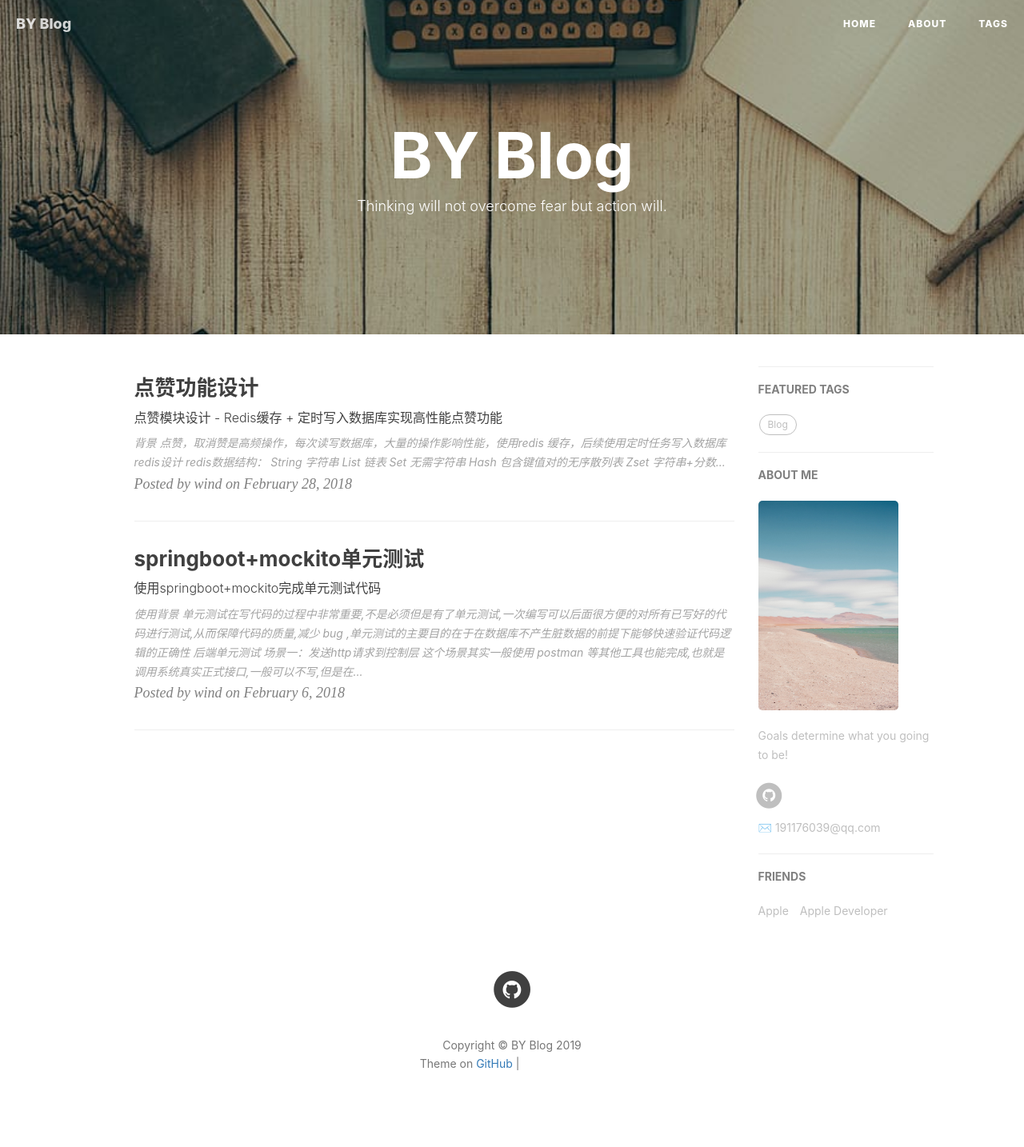
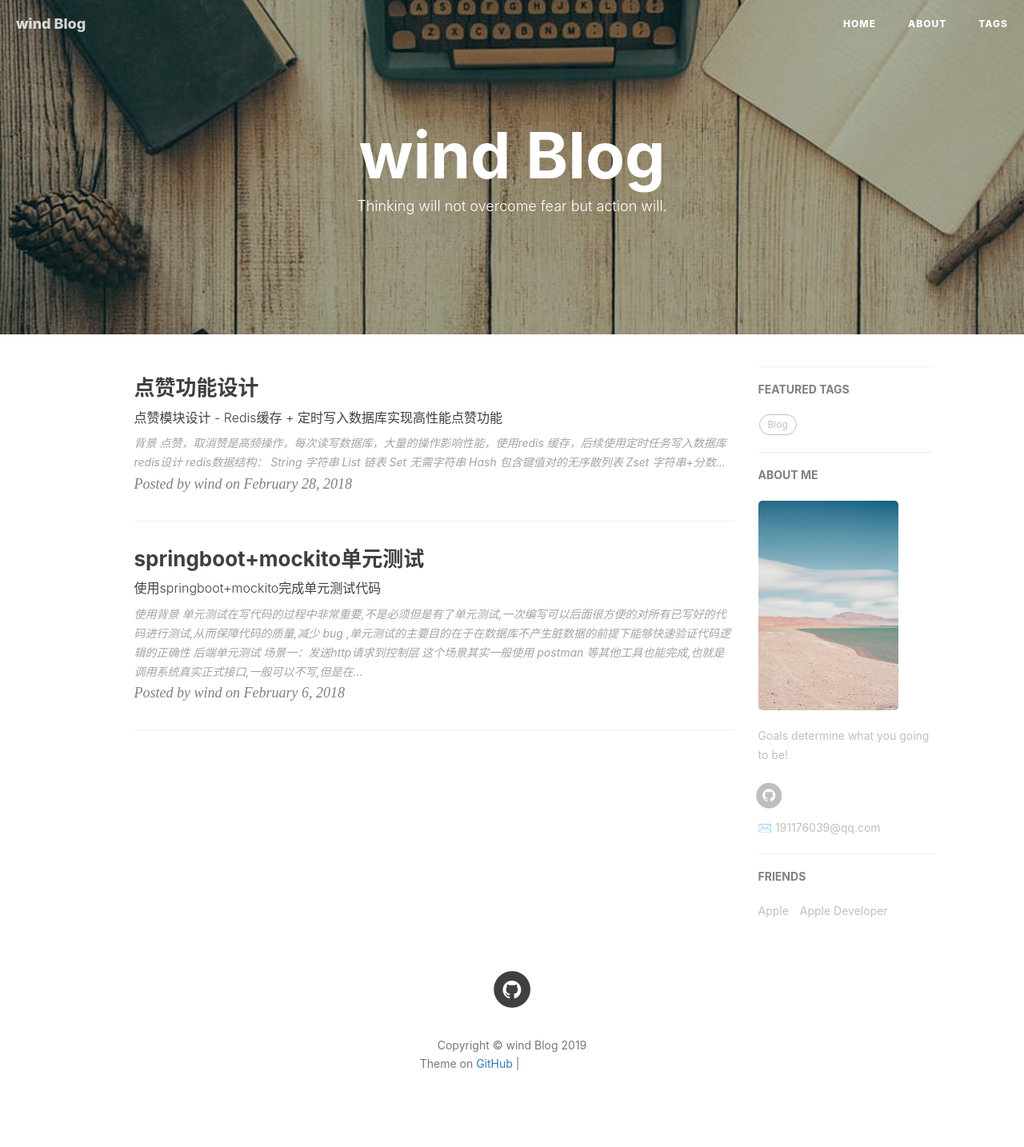
Before and after one commit to rongjx/rongjx.github.io, a Jekyll site: the page built from index.html, in a window 1280 px wide. Shown: the whole page at 80% size. Built offline with Jekyll 4.4.1, drawn with Linux system fonts in a browser that asks for light colours; nearby versions of some CDN libraries; the list of posts is cut into pages by our own code; comment, search, counter and statistics services are not loaded; grey boxes are pictures that could not be loaded.

Commit message:
Update _config.yml

```diff
--- a/_config.yml
+++ b/_config.yml
@@ -1,5 +1,5 @@
 # Site settings
-title: BY Blog
+title: wind Blog
 SEOTitle: wind的博客
 header-img: img/post-bg-desk.jpg
 email: 191176039@qq.com
```
